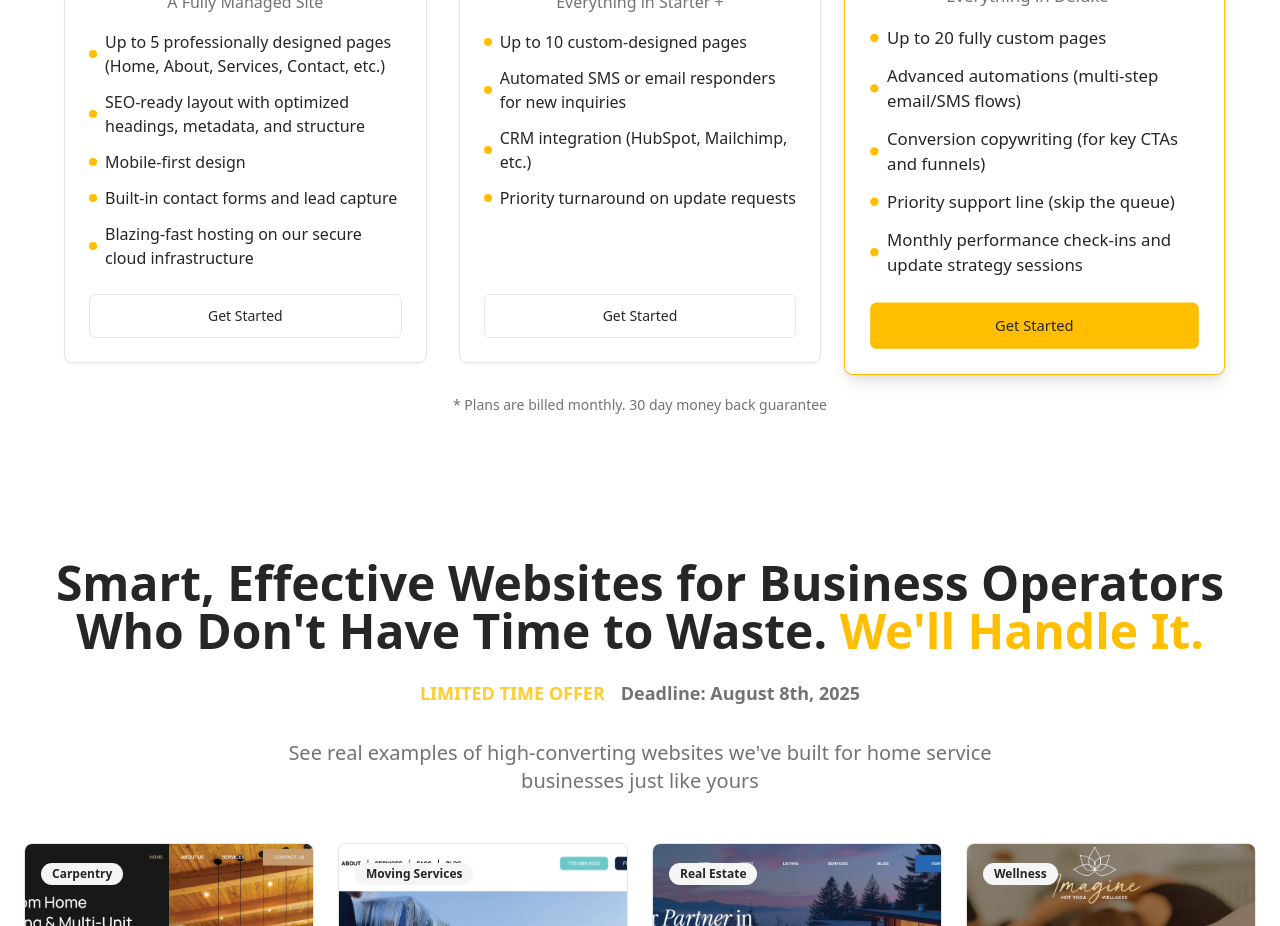
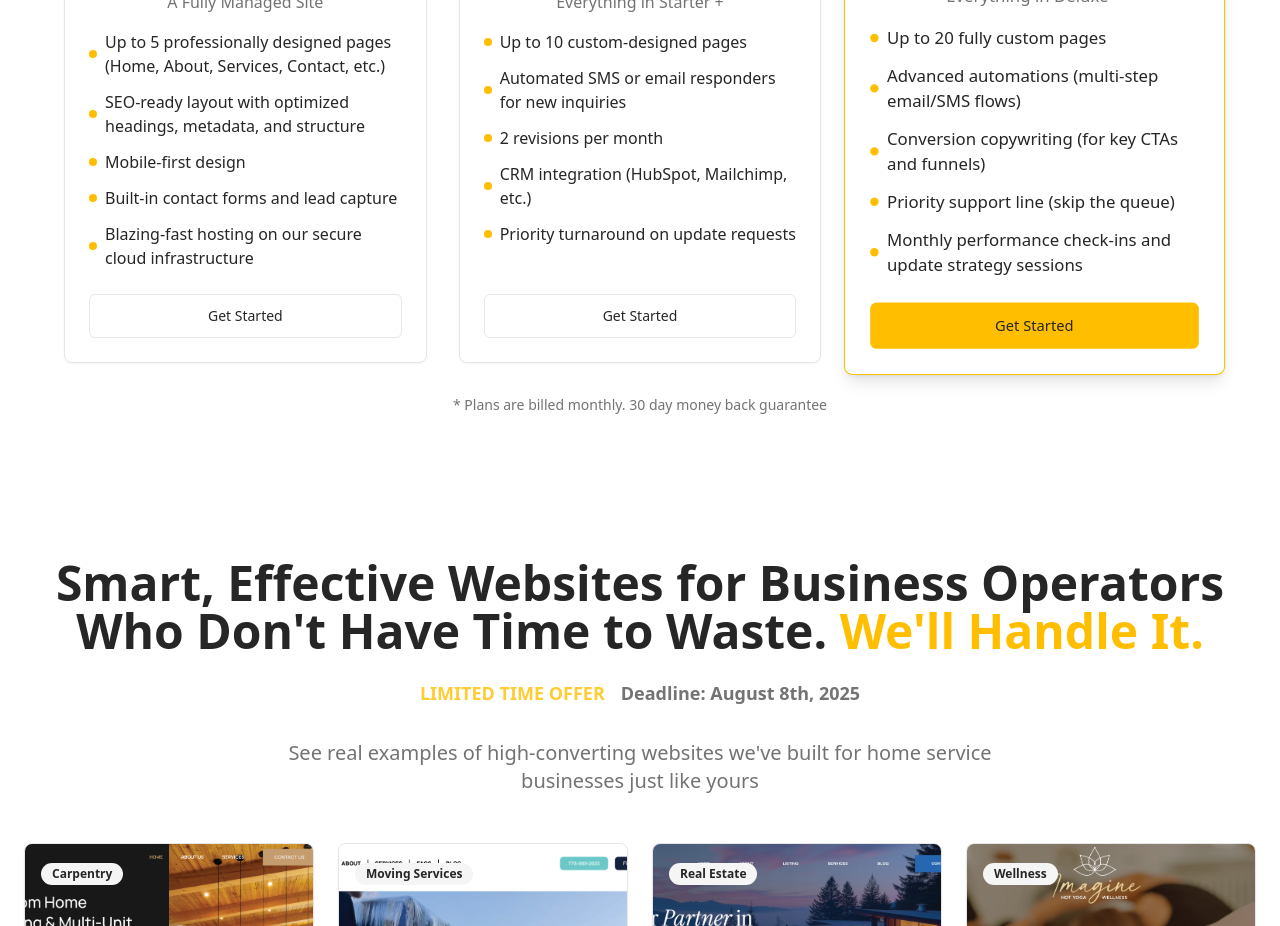
Before and after one commit to SquareDigitalDev/website-offer-squaredigital, a React (Vite) app: page / in a window 1280 px wide. Shown: the part 2120-3046 px from the top of the page. Built offline with nearby package versions, Linux system fonts and the light colour scheme.

Commit message:
Add bullet point to Deluxe

```diff
--- a/src/components/ui/pricing-section.tsx
+++ b/src/components/ui/pricing-section.tsx
@@ -27,7 +27,7 @@ export const PricingSection = () => {
       features: [
         "Up to 10 custom-designed pages",
         "Automated SMS or email responders for new inquiries",
-
+        "2 revisions per month",
         "CRM integration (HubSpot, Mailchimp, etc.)",
         "Priority turnaround on update requests"
       ],
```
